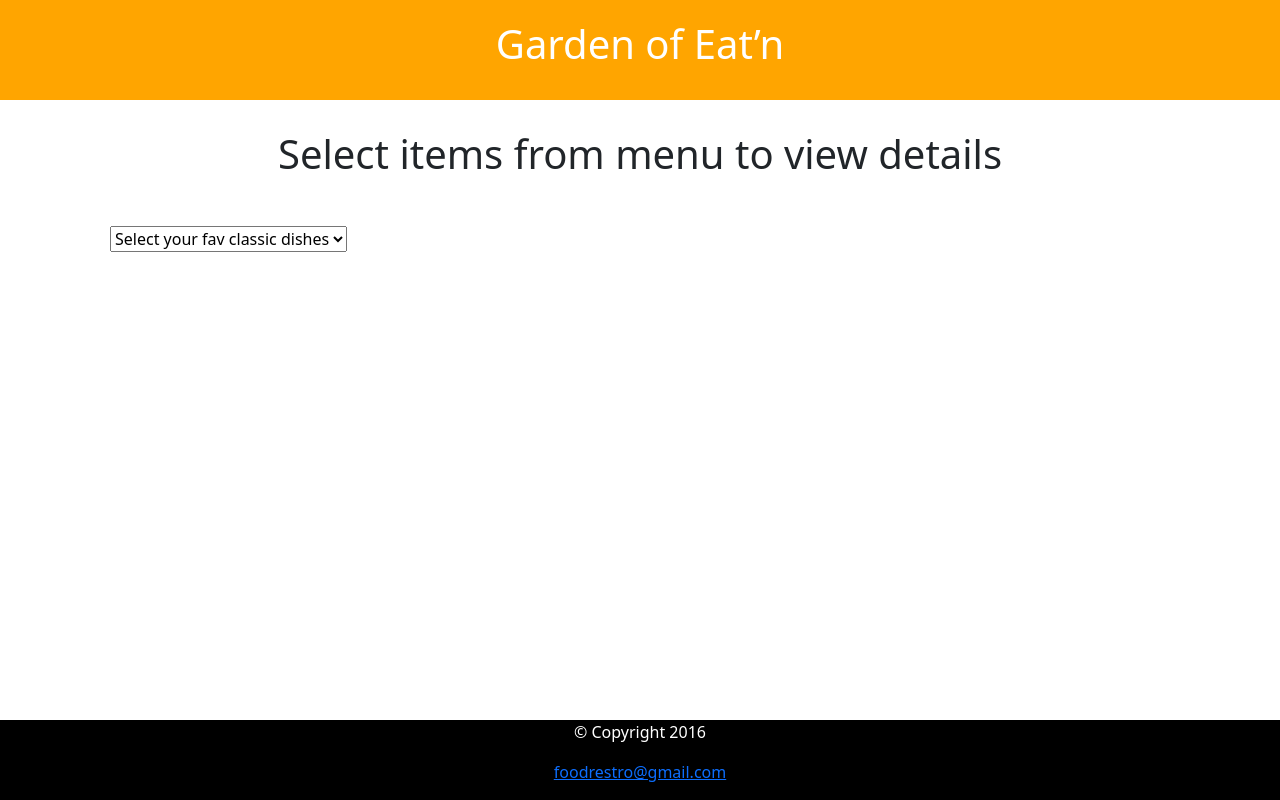
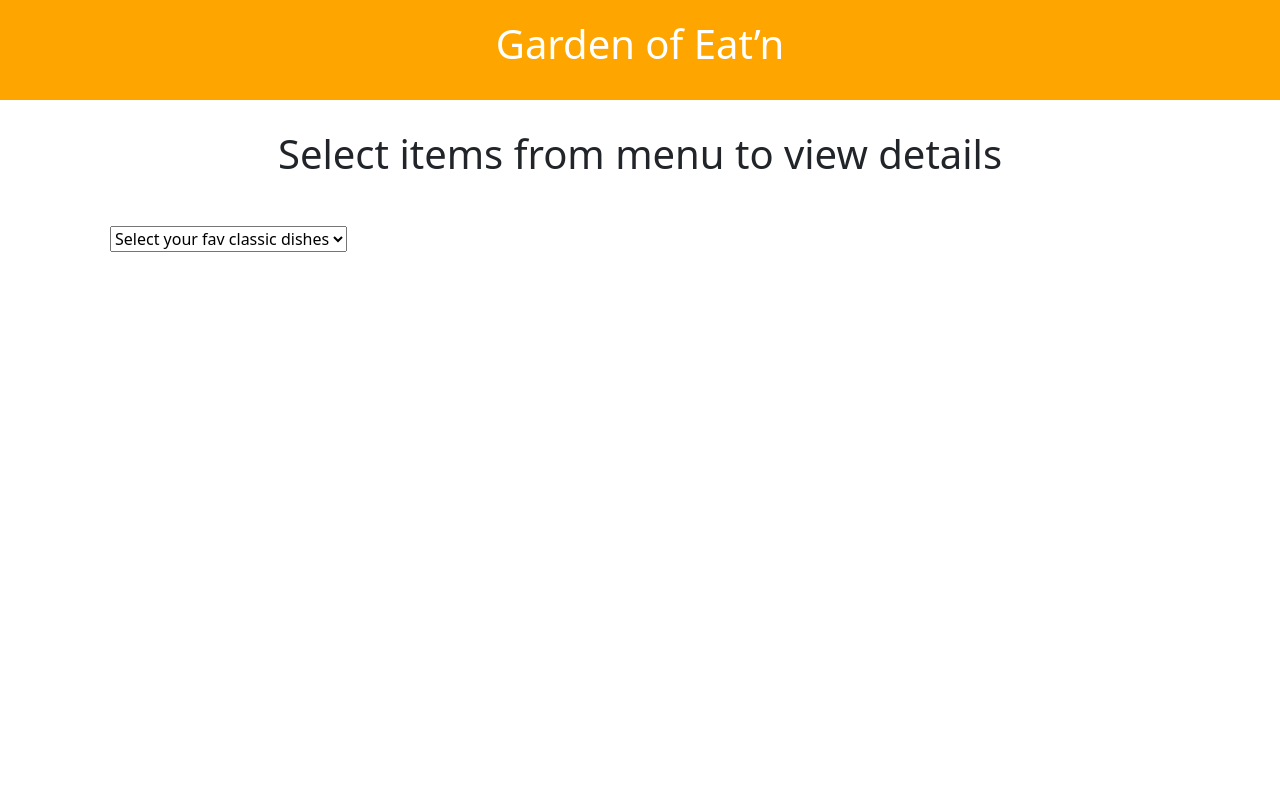
Before and after one commit to amyadav/pratical_03, a plain HTML site: page index.html in a window 1280 px wide. Drawn offline with nearby package versions, Linux system fonts and the light colour scheme; no server answers.

Commit message:
Add files via upload

```diff
--- a/index.html
+++ b/index.html
@@ -91,8 +91,7 @@
         <footer>
             <!-- <div class="footer1">
                 <div class="container-fluid"> -->
-                    <p style="color: white;">&copy; Copyright 2016</p>
-                    <a href="mailto:foodrestro@gmail.com">foodrestro@gmail.com</a></p>
+
                     <!-- </div>
               </div> -->
         </footer>
--- a/script.js
+++ b/script.js
@@ -1,4 +1,4 @@
-let url = "https://davids-restaurant.herokuapp.com/menu_items.json"
+let url ="https://davids-restaurant.herokuapp.com/menu_items.json"
 
 let menu_items = null;
 
```
